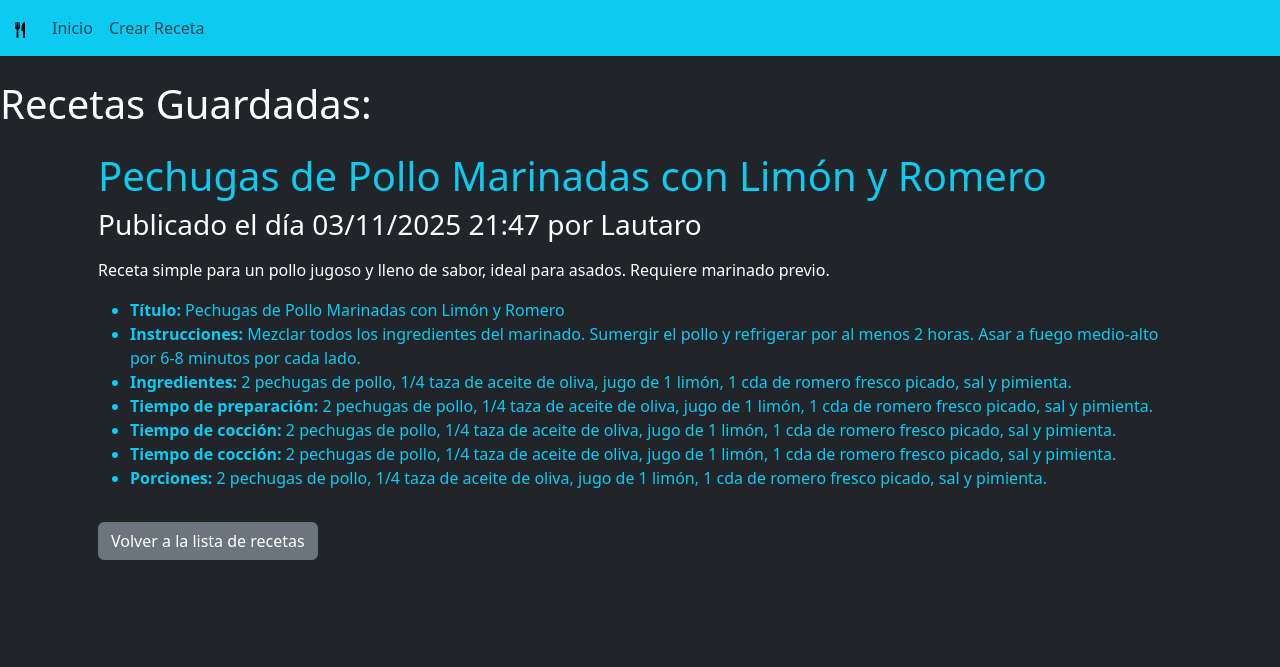
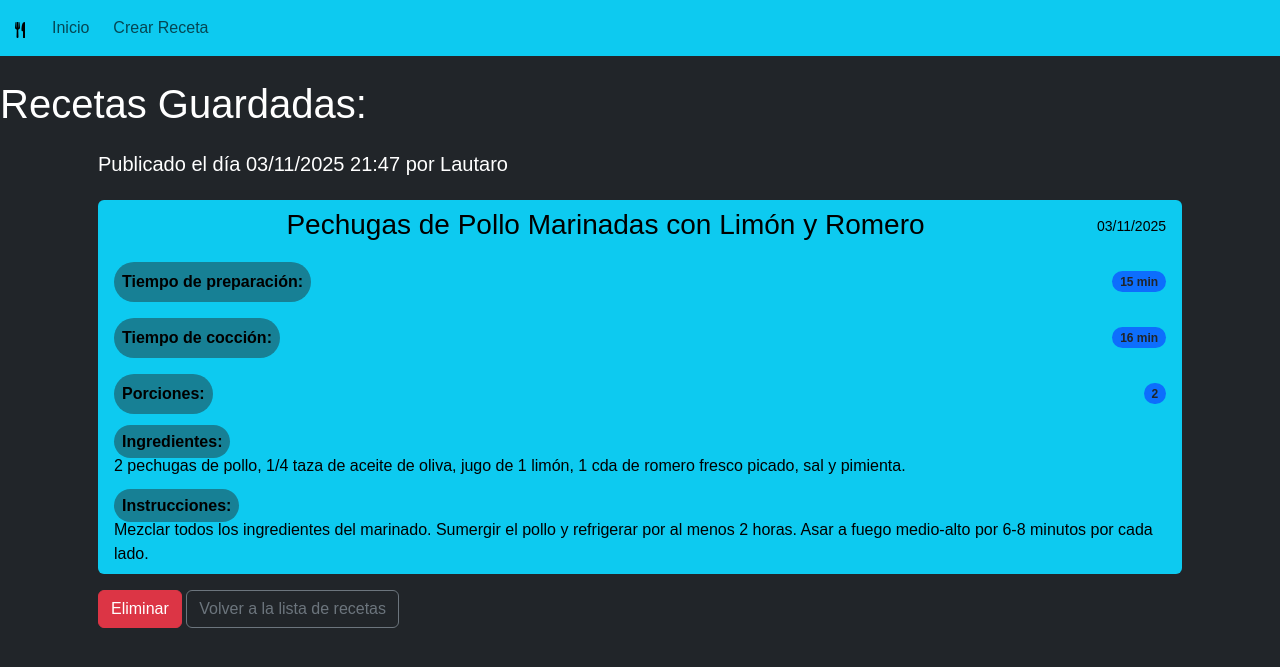
Before and after one commit to Lauchx/recipes_book, a Django app: page /receta/7/ in a window 1280 px wide. Shown: the top 667 px of the page. Run offline with Django 5.2, Linux system fonts and the light colour scheme; data comes from the database, SQL or seed files in the repository; both versions use the stored data as it was after the commit; some web fonts are replaced.

Commit message:
style: modify details, and nav

```diff
--- /dev/null
+++ b/cookbook/static/cookbook/style.css
@@ -0,0 +1,42 @@
+@font-face {
+  font-family: 'NunitoSans'; /* <-- 1. Invétale un nombre para usarla */
+  src: url('/static/cookbook/fonts/NunitoSans-Italic.ttf'); /* <-- 2. Apunta al archivo */
+}
+/* En tu style.css (debajo del @font-face) */
+
+body {
+  font-family: 'NunitoSans', sans-serif; /* <-- 3. ¡Úsala aquí! */
+}
+
+.navbar .nav-link {
+    transition: all 0.3s ease-in-out;
+    margin-right: 8px;
+    outline: none;
+}
+
+.navbar .nav-link:hover {
+    transform: scale(1.1);
+    opacity: 0.9;
+    box-shadow: 0 5px 15px rgba(0, 0, 0, 0.3);
+    border-radius: 5px;
+}
+
+.navbar .nav-link.active,
+.navbar .nav-link:focus {
+    background-color: #00ffcc8a;
+    border-radius: 5px;
+    transform: scale(1);
+    opacity: 1;
+}
+
+.list-group .list-group-item{
+    border: 0PX;
+    background-color: #0dcaf0;
+    color: black;
+}
+.list-group-item:hover{
+    background-color: #5ee4ff ;
+}
+li strong{
+    background: #178095;
+}
--- a/cookbook/templates/cookbook/base.html
+++ b/cookbook/templates/cookbook/base.html
@@ -1,3 +1,4 @@
+{% load static %}
 <!DOCTYPE html>
 <html lang="en">
 
@@ -5,12 +6,13 @@
   <meta charset="UTF-8" />
   <meta name="viewport" content="width=device-width, initial-scale=1.0" />
   <link href="https://cdn.jsdelivr.net/npm/bootstrap@5.3.2/dist/css/bootstrap.min.css" rel="stylesheet"
-    integrity="sha384-T3c6CoIi6uLrA9TneNEoa7RxnatzjcDSCmG1MXxSR1GAsXEV/Dwwykc2MPK8M2HN" crossorigin="anonymous" />
+  integrity="sha384-T3c6CoIi6uLrA9TneNEoa7RxnatzjcDSCmG1MXxSR1GAsXEV/Dwwykc2MPK8M2HN" crossorigin="anonymous" />
+  <link rel="stylesheet" href="{% static 'cookbook/style.css' %}"/>
   <title>Libro de Recetas</title>
 </head>
 
 <body class="bg-dark text-white">
-  <nav class="navbar navbar-expand-lg bg-info mb-4">
+  <nav class="navbar navbar-expand-lg bg-info mb-4 mr-6">
     <div class="container-fluid">
       <a class="navbar-brand" href="{% url 'base' %}">
         <svg xmlns="http://www.w3.org/2000/svg" width="16" height="16" fill="currentColor" class="bi bi-fork-knife"
@@ -20,12 +22,14 @@
         </svg>
       </a>
       <div class="collapse navbar-collapse" id="navbarNav">
-        <ul class="navbar-nav">
+        <ul class="navbar-nav ">
+          <li class="nav-item  ">
+            {% url 'base' as base_url %}
+            <a class="nav-link {% if request.path == base_url %}active{% endif %}" aria-current="page" href={% url 'base' %}>Inicio</a>
+          </li>
+          {% url 'recipe_create' as create_url %}
           <li class="nav-item">
-            <a class="nav-link " aria-current="page" href={% url 'base' %}>Inicio</a>
-          </li>
-          <li class="nav-item">
-            <a href="{% url 'recipe_create' %}" class="nav-link">Crear Receta</a>
+            <a class="nav-link {% if request.path == create_url %}active {% endif %}" href="{% url 'recipe_create' %}">Crear Receta</a>
 
           </li>
         </ul>
@@ -33,7 +37,7 @@
     </div>
   </nav>
 
-  <h1>Recetas Guardadas:</h1>
+  <h1 class="align-items-center justify-content-between">Recetas Guardadas:</h1>
 
   <div class="container">
     {% block content %} {% include 'cookbook/recipes_grid.html' %}{%endblock%}
--- a/cookbook/templates/cookbook/recipe_detail.html
+++ b/cookbook/templates/cookbook/recipe_detail.html
@@ -2,7 +2,7 @@
 
 <!-- Título específico de la página -->
 {% block title %}
-{{ recipe.titulo }} | Detalle de Receta
+{{ recipe.title }} | Detalle de Receta
 {% endblock title %}
 
 <!-- Bloque de contenido principal -->
@@ -10,23 +10,42 @@
 <article class="card border-0">
     <div class="card-body bg-dark text-white">
 
+        <h3 class="h5 mb-3">Publicado el día {{ recipe.updated_at|date:"d/m/Y H:i" }} por {{recipe.author.get_username}}
+        </h3>
 
-        <h1 class="card-title text-info">{{ recipe.title }}</h1>
+        <ul class="list-group mt-4">
 
-        <h3 class="">Publicado el día {{ recipe.updated_at|date:"d/m/Y H:i" }} por {{recipe.author.get_username}}</h3>
+            <li class="list-group-item active" aria-current="true">
+                <div class="d-flex w-100 justify-content-between align-items-center">
+                    <h3 class="mb-1 flex-grow-1 text-center">{{ recipe.title }}</h3>
+                    <small>{{ recipe.updated_at|date:"d/m/Y" }}</small>
+                </div>
+            </li>
 
-        <p class="card-text">{{ recipe.description|linebreaks }}</p>
+            <li class="list-group-item d-flex justify-content-between align-items-center">
+                <strong class="rounded-pill p-2">Tiempo de preparación:</strong>
+                <span class="badge bg-primary text-dark rounded-pill">{{ recipe.preparation_time }} min</span>
+            </li>
+            <li class="list-group-item d-flex justify-content-between align-items-center">
+                <strong class="rounded-pill p-2">Tiempo de cocción:</strong>
+                <span class="badge bg-primary text-dark rounded-pill">{{ recipe.cooking_time }} min</span>
+            </li>
+            <li class="list-group-item d-flex justify-content-between align-items-center">
+                <strong class="rounded-pill p-2">Porciones:</strong>
+                <span class="badge bg-primary text-dark rounded-pill">{{ recipe.servings }}</span>
+            </li>
 
+            <li class="list-group-item">
+                <strong class="rounded-pill p-2">Ingredientes:</strong>
+                <p class="mb-0">{{ recipe.ingredients}}</p>
+            </li>
+            <li class="list-group-item">
+                <strong class="rounded-pill p-2">Instrucciones:</strong>
+                <p class="mb-0">{{ recipe.instructions }}</p>
+            </li>
 
-        <ul class="text-info h-10">
-            <li><strong>Título:</strong> {{ recipe.title }}</li>
-            <li><strong>Instrucciones:</strong> {{ recipe.instructions }}</li>
-            <li><strong>Ingredientes:</strong> {{ recipe.ingredients }}</li>
-            <li><strong>Tiempo de preparación:</strong> {{ recipe.ingredients }}</li>
-            <li><strong>Tiempo de cocción:</strong> {{ recipe.ingredients }}</li>
-            <li><strong>Tiempo de cocción:</strong> {{ recipe.ingredients }}</li>
-            <li><strong>Porciones:</strong> {{ recipe.ingredients }}</li>
         </ul>
+
 
         <!-- Opcional: Mostrar autor si tiene (usando el patrón de Noticias) -->
         {% if recipe.autor and recipe.autor.profile.avatar_url %}
@@ -36,9 +55,10 @@
             <strong>{{ recipe.autor.get_username }}</strong>
         </div>
         {% endif %}
-
-        <a href="{% url 'base' %}" class="btn btn-secondary mt-3">Volver a la lista de recetas</a>
-
+        <div class="mt-3">
+            <a href="{% url 'recipe_delete' recipe.pk %}" class="btn btn-danger">Eliminar</a>
+            <a href="{% url 'base' %}" class="btn btn-outline-secondary">Volver a la lista de recetas</a>
+        </div>
     </div>
 </article>
 
--- a/cookbook/templates/cookbook/recipes_card.html
+++ b/cookbook/templates/cookbook/recipes_card.html
@@ -1,6 +1,6 @@
-<div class="card h-100">
-  <div class="card-body bg-secondary text-white rounded border border-secondary d-flex flex-column">
-    <h5 class="card-title">{{ recipe.title }}</h5>
+<div class="card border-0 h-100">
+  <div class="card-body bg-secondary text-white rounded  d-flex flex-column">
+    <h5 class="card-title text-info">{{ recipe.title }}</h5>
     <p class="card-text">{{ recipe.description }}</p>
     <div class="mt-auto">
       <a href="{% url 'recipe_delete' recipe.pk %}" class="btn btn-danger">Eliminar</a>
```
Also changed, not shown: cookbook/static/cookbook/fonts/Nunito_Sans/NunitoSans-Italic.ttf (added), cookbook/static/cookbook/fonts/Nunito_Sans/NunitoSans-VariableFont_YTLC,opsz,wdth,wght.ttf (added), db.sqlite3.
